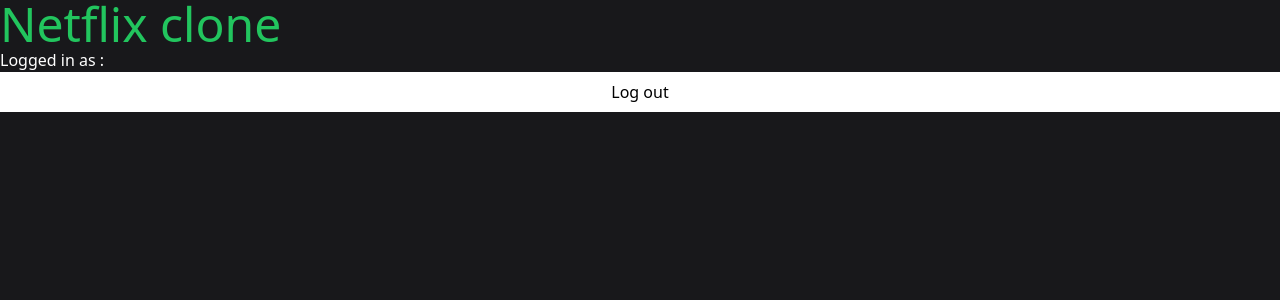
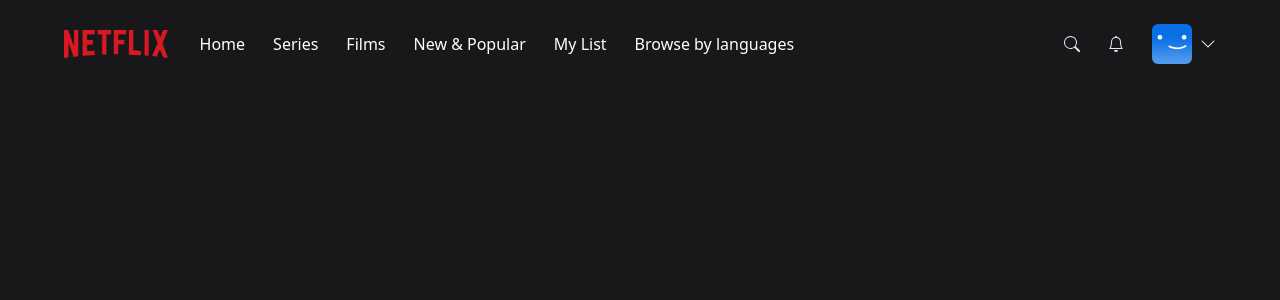
Before and after one commit to al-shaimon/nextjs-netflix, a Next.js app: page / in a window 1280 px wide. Shown: the top 300 px of the page. Built offline with nearby package versions, Linux system fonts and the light colour scheme; no server answers; the database is empty; sample sign-in values are in the browser's storage.

Commit message:
navbar component added

```diff
--- /dev/null
+++ b/components/AccountMenu.tsx
@@ -0,0 +1,32 @@
+import React from 'react';
+import { signOut } from 'next-auth/react';
+
+interface AccountMenuProps {
+  visible?: boolean;
+}
+
+const AccountMenu: React.FC<AccountMenuProps> = ({ visible }) => {
+  if (!visible) {
+    return null;
+  }
+
+  return (
+    <div className="bg-black w-56 absolute top-14 right-0 py-5 flex-col border-2 border-gray-800 flex">
+      <div className="flex flex-col gap-3">
+        <div className="px-3 group/item flex flex-row gap-3 items-center w-full">
+          <img className="w-8 rounded-md" src="/images/default-blue.png" alt="" />
+          <p className="text-white text-sm group-hover/item:underline">Username</p>
+        </div>
+        <hr className="bg-gray-600 border-0 h-px my-4" />
+        <div
+          onClick={() => signOut()}
+          className="px-3 text-center text-white text-sm hover:underline"
+        >
+          Sign out of Netflix
+        </div>
+      </div>
+    </div>
+  );
+};
+
+export default AccountMenu;
--- /dev/null
+++ b/components/MobileMenu.tsx
@@ -0,0 +1,41 @@
+import React from 'react';
+
+interface MobileMenuProps{
+  visible?:boolean;
+}
+
+const MobileMenu:React.FC<MobileMenuProps> = ({
+  visible
+}) => {
+  if (!visible) {
+    return null;
+  }
+  return (
+    <div className='bg-black w-56 absolute top-8 left-0 py-5 flex-col border-2 border-gray-800 flex'>
+      <div className='flex flex-col gap-4'>
+
+        <div className='px-3 text-center text-white hover:underline'>
+          Home
+        </div>
+        <div className='px-3 text-center text-white hover:underline'>
+          Series
+        </div>
+        <div className='px-3 text-center text-white hover:underline'>
+          Films
+        </div>
+        <div className='px-3 text-center text-white hover:underline'>
+          New & Popular
+        </div>
+        <div className='px-3 text-center text-white hover:underline'>
+          My List
+        </div>
+        <div className='px-3 text-center text-white hover:underline'>
+          Browse by Language
+        </div>
+
+      </div>
+    </div>
+  );
+};
+
+export default MobileMenu;
--- /dev/null
+++ b/components/Navbar.tsx
@@ -0,0 +1,107 @@
+import { useCallback, useEffect, useState } from 'react';
+import { BsBell, BsChevronDown, BsSearch } from 'react-icons/bs';
+
+import NavbarItem from '@/components/NavbarItem';
+import MobileMenu from '@/components/MobileMenu';
+import AccountMenu from '@/components/AccountMenu';
+
+const TOP_OFFSET = 66;
+
+const Navbar = () => {
+  const [showMobileMenu, setShowMobileMenu] = useState(false);
+  const [showAccountMenu, setShowAccountMenu] = useState(false);
+  const [showBackground, setShowBackground] = useState(false);
+
+  useEffect(() => {
+    const handleScroll = () => {
+      if (window.scrollY >= TOP_OFFSET) {
+        setShowBackground(true);
+      } else {
+        setShowBackground(false);
+      }
+    };
+
+    window.addEventListener('scroll', handleScroll);
+
+    return () => {
+      window.removeEventListener('scroll', handleScroll);
+    };
+  }, []);
+
+  const toggleMobileMenu = useCallback(() => {
+    setShowMobileMenu((current) => !current);
+  }, []);
+
+  const toggleAccountMenu = useCallback(() => {
+    setShowAccountMenu((current) => !current);
+  }, []);
+
+  return (
+    <nav className="w-full fixed z-40">
+      <div
+        className={`
+          px-4
+          md:px-16
+          py-6
+          flex
+          flex-row
+          items-center
+          transition
+          duration-500
+          ${showBackground ? 'bg-zinc-900 bg-opacity-90' : ''}
+          `}
+      >
+        <img className="h-4 lg:h-7" src="/images/logo.png" alt="" />
+        <div
+          className="
+          flex-row
+          ml-8
+          gap-7
+          hidden
+          lg:flex
+        "
+        >
+          <NavbarItem label="Home" />
+          <NavbarItem label="Series" />
+          <NavbarItem label="Films" />
+          <NavbarItem label="New & Popular" />
+          <NavbarItem label="My List" />
+          <NavbarItem label="Browse by languages" />
+        </div>
+        <div
+          onClick={toggleMobileMenu}
+          className="lg:hidden flex flex-row items-center gap-2 ml-8 cursor-pointer relative"
+        >
+          <p className="text-white text-sm">Browse</p>
+          <BsChevronDown
+            className={`text-white transition ${showMobileMenu ? 'rotate-180' : 'rotate-0'}`}
+          />
+          <MobileMenu visible={showMobileMenu} />
+        </div>
+        <div className="flex flex-row ml-auto gap-7 items-center">
+          <div className="text-gray-200 hover:text-gray-300 cursor-pointer transition">
+            <BsSearch />
+          </div>
+          <div className="text-gray-200 hover:text-gray-300 cursor-pointer transition">
+            <BsBell />
+          </div>
+
+          <div
+            onClick={toggleAccountMenu}
+            className="flex flex-row items-center gap-2 cursor-pointer relative"
+          >
+            <div className="w-6 h-6 lg:w-10 lg:h-10 rounded-md overflow-hidden">
+              <img src="/images/default-blue.png" alt="" />
+            </div>
+            <BsChevronDown
+              className={`text-white transition ${showAccountMenu ? 'rotate-180' : 'rotate-0'}`}
+            />
+            <AccountMenu visible={showAccountMenu} />
+          </div>
+        </div>
+      </div>
+    </nav>
+  );
+};
+
+export default Navbar;
--- /dev/null
+++ b/components/NavbarItem.tsx
@@ -0,0 +1,17 @@
+import React from "react";
+
+interface NavbarItemProps{
+  label: string;
+}
+
+const NavbarItem: React.FC<NavbarItemProps> = ({
+  label
+}) => {
+  return (
+    <div className="text-white cursor-pointer hover:text-gray-300 transition">
+      {label}
+    </div>
+  );
+};
+
+export default NavbarItem;
--- a/pages/index.tsx
+++ b/pages/index.tsx
@@ -1,6 +1,8 @@
 import useCurrentUser from '@/hooks/useCurrentUser';
 import { NextPageContext } from 'next';
-import { getSession, signOut } from 'next-auth/react';
+import { getSession } from 'next-auth/react';
+
+import Navbar from '@/components/Navbar';
 
 export async function getServerSideProps(context: NextPageContext) {
   const session = await getSession(context);
@@ -24,16 +26,7 @@
 
   return (
     <>
-      <h1 className="text-5xl text-green-500">Netflix clone</h1>
-      <p className="text-white">Logged in as : {user?.email}</p>
-      <button
-        className="h-10 w-full bg-white"
-        onClick={() => {
-          signOut();
-        }}
-      >
-        Log out
-      </button>
+      <Navbar />
     </>
   );
 }
--- a/pages/profiles.tsx
+++ b/pages/profiles.tsx
@@ -1,4 +1,3 @@
-/* eslint-disable @next/next/no-img-element */
 import { NextPageContext } from 'next';
 import { getSession } from 'next-auth/react';
 import { useRouter } from 'next/router';
```
Lines whose indentation alone changed are shown as unchanged.
